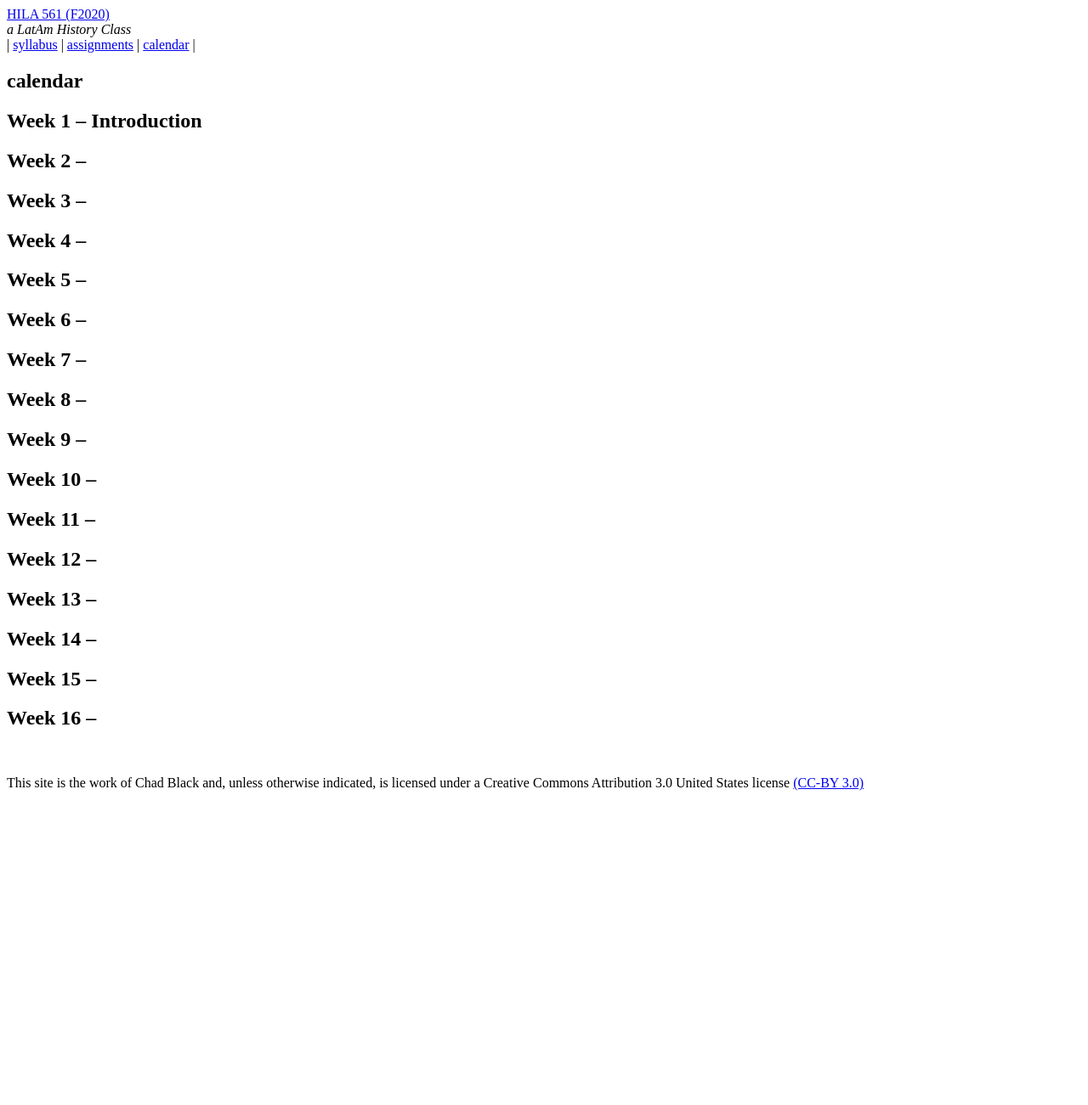
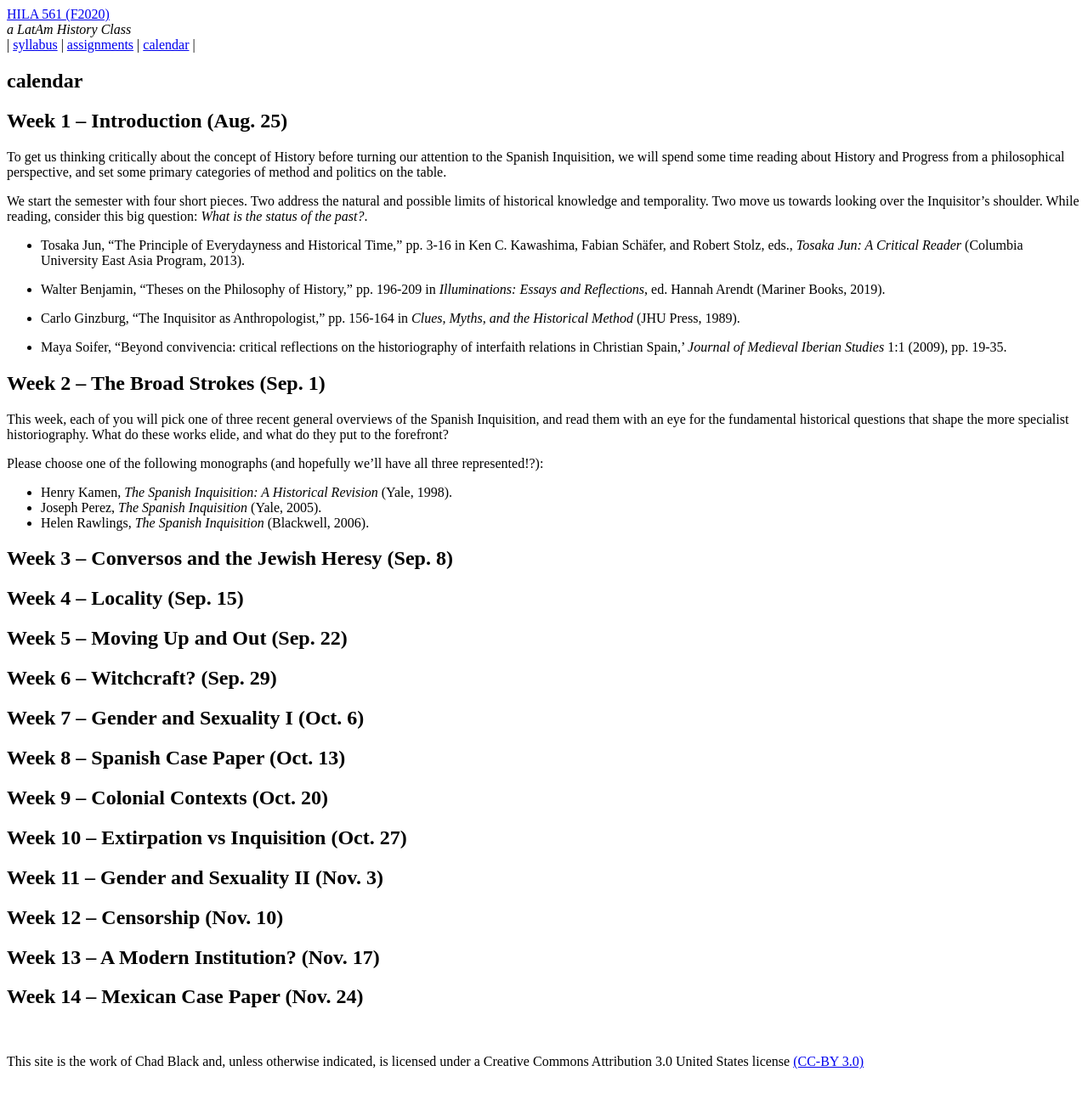
Before and after one commit to chadblack/561-Inquisition, a Jekyll site: the page built from calendar.md, in a window 1280 px wide. Shown: the whole page at 85% size. Built offline with Jekyll 4.4.1, drawn with Linux system fonts in a browser that asks for light colours; some web fonts are replaced; before the commit the page ends 973 px from its top, so only the background shows below that.

Commit message:
building out assignments and calendar

```diff
--- a/calendar.md
+++ b/calendar.md
@@ -5,34 +5,70 @@ title: calendar
 
 # calendar {#history}
 
-## Week 1 -- Introduction
+## Week 1 -- Introduction (Aug. 25)
 
-## Week 2 --
+To get us thinking critically about the concept of History before turning our
+attention to the Spanish Inquisition, we will spend some time reading about
+History and Progress from a philosophical perspective, and set some primary
+categories of method and politics on the table.
 
-## Week 3 --
+We start the semester with four short pieces. Two address the natural and
+possible limits of historical knowledge and temporality. Two move us towards
+looking over the Inquisitor's shoulder. While reading, consider this big
+question: *What is the status of the past?*.
 
-## Week 4 --
+* Tosaka Jun, "The Principle of Everydayness and Historical Time," pp. 3-16 in
+  Ken C. Kawashima, Fabian Schäfer, and Robert Stolz, eds., *Tosaka Jun:
+  A Critical Reader* (Columbia University East Asia Program, 2013).
 
-## Week 5 --
+* Walter Benjamin, "Theses on the Philosophy of History," pp. 196-209 in
+  *Illuminations: Essays and Reflections*, ed. Hannah Arendt (Mariner Books,
+  2019).
 
-## Week 6 --
+* Carlo Ginzburg, "The Inquisitor as Anthropologist," pp. 156-164 in *Clues,
+  Myths, and the Historical Method* (JHU Press, 1989).
 
-## Week 7 --
+* Maya Soifer, "Beyond convivencia: critical reflections on the historiography
+  of interfaith relations in Christian Spain,' *Journal of Medieval Iberian
+  Studies* 1:1 (2009), pp. 19-35.
 
-## Week 8 --
+## Week 2 -- The Broad Strokes (Sep. 1)
 
-## Week 9 --
+This week, each of you will pick one of three recent general overviews of the
+Spanish Inquisition, and read them with an eye for the fundamental historical
+questions that shape the more specialist historiography. What do these works
+elide, and what do they put to the forefront?
 
-## Week 10 --
+Please choose one of the following monographs (and hopefully we'll have all
+three represented!?):
 
-## Week 11 --
+* Henry Kamen, *The Spanish Inquisition: A Historical Revision* (Yale, 1998).
+* Joseph Perez, *The Spanish Inquisition* (Yale, 2005).
+* Helen Rawlings, *The Spanish Inquisition* (Blackwell, 2006).
 
-## Week 12 --
+## Week 3 -- Conversos and the Jewish Heresy (Sep. 8)
 
-## Week 13 --
 
-## Week 14 --
 
-## Week 15 --
 
-## Week 16 --
+## Week 4 -- Locality (Sep. 15)
+
+## Week 5 -- Moving Up and Out (Sep. 22)
+
+## Week 6 -- Witchcraft? (Sep. 29)
+
+## Week 7 -- Gender and Sexuality I (Oct. 6)
+
+## Week 8 -- Spanish Case Paper (Oct. 13)
+
+## Week 9 -- Colonial Contexts (Oct. 20)
+
+## Week 10 -- Extirpation vs Inquisition (Oct. 27)
+
+## Week 11 -- Gender and Sexuality II (Nov. 3)
+
+## Week 12 -- Censorship (Nov. 10)
+
+## Week 13 -- A Modern Institution?  (Nov. 17)
+
+## Week 14 -- Mexican Case Paper (Nov. 24)
```
Also changed, not shown: assignments.md (+30 -0 lines).
